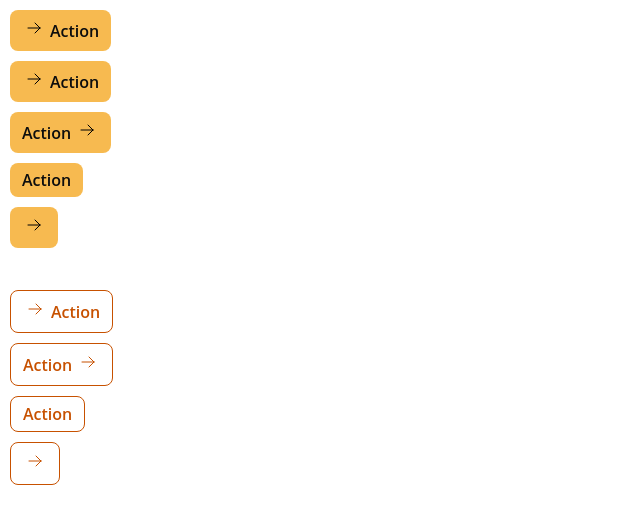
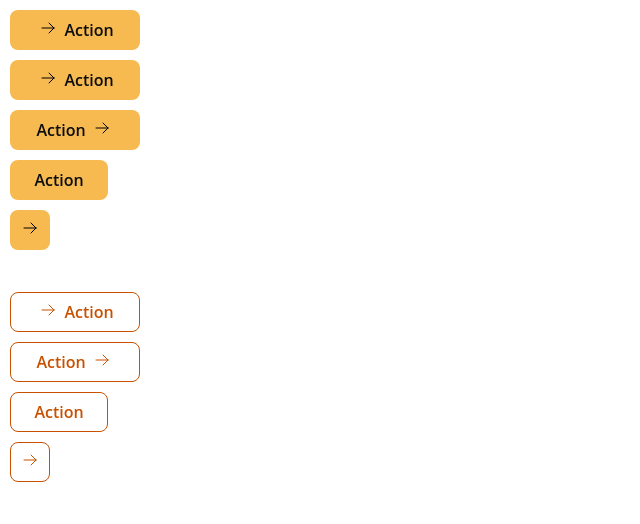
Before and after one commit to Stalloyde/MindLens, a Vue app: page / in a window 1280 px wide. Shown: the top 524 px of the page, without its empty margins (0-640 px from the left). Built offline with nearby package versions, Linux system fonts and the light colour scheme.

Commit message:
Fix height & width based on variation specs

```diff
--- a/src/components/Button.vue
+++ b/src/components/Button.vue
@@ -7,21 +7,21 @@ defineProps({
 </script>
 
 <template>
-  <button v-if="content === 'leftIconText'" :class="type">
+  <button v-if="content === 'leftIconText'" :class="[type, content]">
     <Icon :type="type" />
     <p>Action</p>
   </button>
 
-  <button v-if="content === 'rightIconText'" :class="type">
+  <button v-if="content === 'rightIconText'" :class="[type, content]">
     <p>Action</p>
     <Icon :type="type" />
   </button>
 
-  <button v-if="content === 'text'" :class="type">
+  <button v-if="content === 'text'" :class="[type, content]">
     <p>Action</p>
   </button>
 
-  <button v-if="content === 'icon'" :class="type">
+  <button v-if="content === 'icon'" :class="[type, content]">
     <Icon :type="type" />
   </button>
 </template>
@@ -33,6 +33,7 @@ button {
   gap: 4px;
   border-radius: 8px;
   align-items: center;
+  justify-content: center;
 }
 
 .primary {
@@ -57,4 +58,20 @@ button {
 .primary:hover {
   background-color: #f5ab2b;
 }
+
+.leftIconText,
+.rightIconText {
+  width: 130px;
+  height: 40px;
+}
+
+.text {
+  width: 98px;
+  height: 40px;
+}
+
+.icon {
+  width: 40px;
+  height: 40px;
+}
 </style>
```
